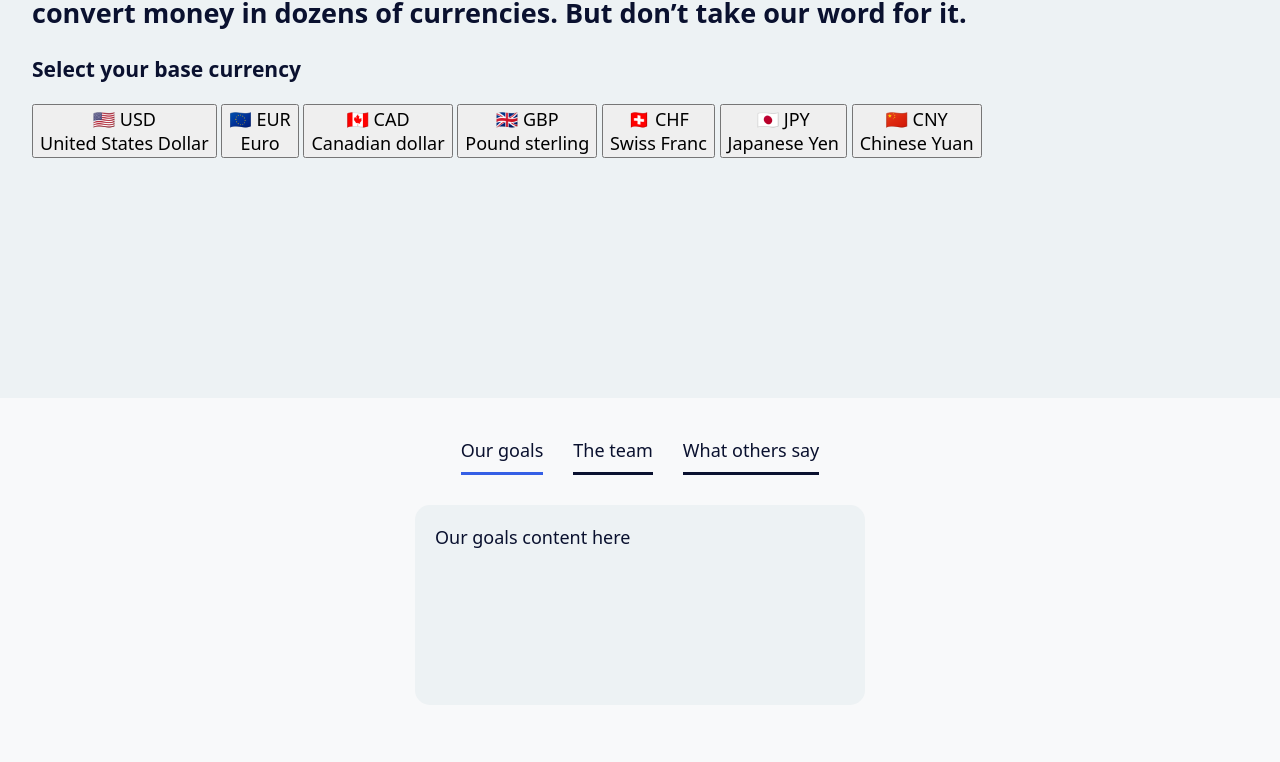
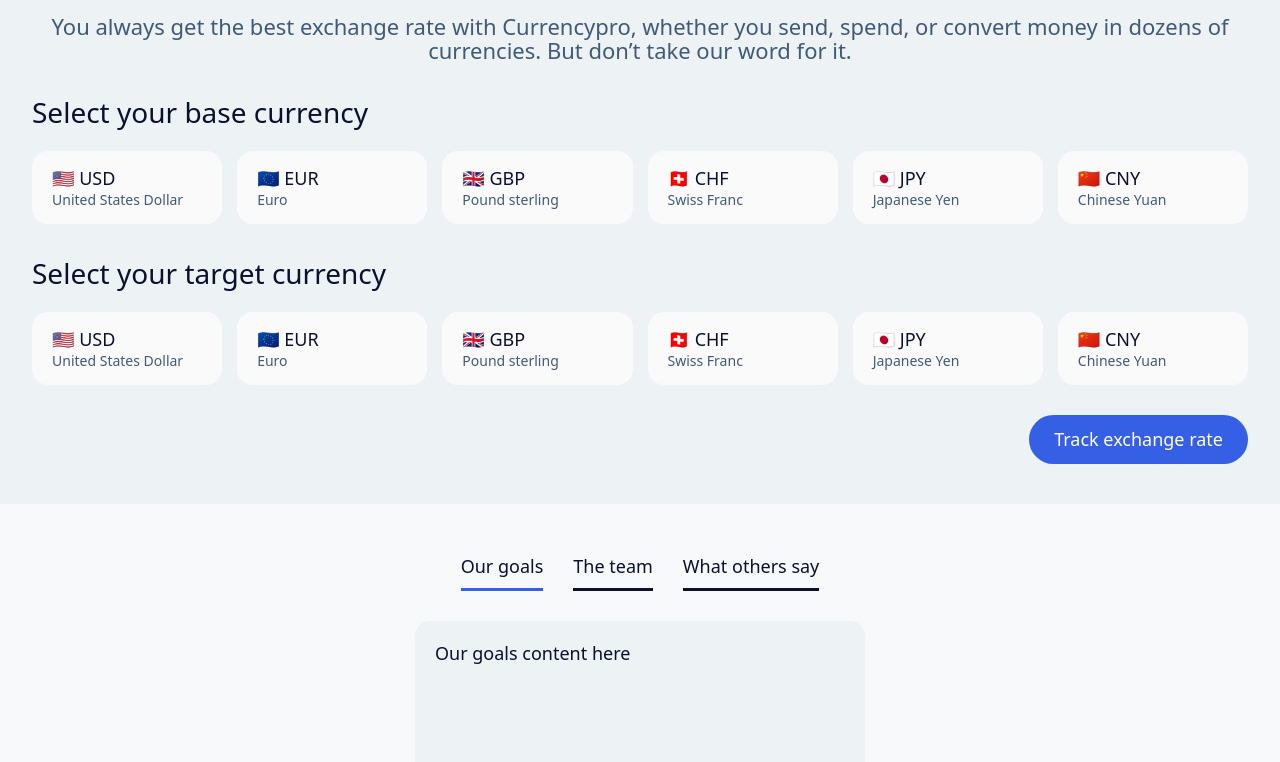
Before and after one commit to home2ego/currency-pro, a website built with Vite: page index.html in a window 1280 px wide. Shown: the part 190-952 px from the top of the page. Built offline with nearby package versions, Linux system fonts and the light colour scheme.

Commit message:
add currency

```diff
--- a/components/_base.css
+++ b/components/_base.css
@@ -5,8 +5,6 @@
   background-color: #f8f9fa;
 
   scroll-behavior: smooth;
-
-  /* color: #5f738d; */
 }
 
 * {
@@ -22,6 +20,8 @@
 }
 
 h1,
+h2,
+h3,
 p {
   margin: 0;
 }
@@ -41,3 +41,13 @@
 input {
   font: inherit;
 }
+
+em {
+  font-style: inherit;
+}
+
+a:focus-visible,
+button:focus-visible {
+  outline: 3px solid #355fe5;
+  outline-offset: 2px;
+}
--- a/components/button.css
+++ b/components/button.css
@@ -3,16 +3,15 @@
   background-color: #355fe5;
   color: #fff;
   padding: 12.5px 25px;
-  border-radius: 12.5px;
+  border-radius: 100px;
 }
 
 .btn-link {
-  transition: translate 0.27s, opacity 0.27s;
+  transition: scale 0.3s cubic-bezier(0, 0, 0.2, 1);
 }
 
 .btn-link:hover {
-  translate: 1.25px 1.25px;
-  opacity: 0.95;
+  scale: 1.035;
 }
 
 .btn-link:active {
--- /dev/null
+++ b/components/currency-wrapper.css
@@ -0,0 +1,63 @@
+.currency-wrapper {
+  display: flex;
+  flex-direction: column;
+  row-gap: 30px;
+}
+
+.currency-wrapper h1 {
+  font-size: 42px;
+  font-weight: 600;
+  line-height: 1.1;
+
+  text-align: center;
+}
+
+.currency-wrapper h2 {
+  font-size: 22px;
+  font-weight: 400;
+  line-height: 1.1;
+  color: #415a77;
+
+  text-align: center;
+}
+
+.currency-wrapper h1 em {
+  color: #355fe5;
+}
+
+.cards-wrapper h3 {
+  font-size: 28px;
+  font-weight: 400;
+
+  margin-bottom: 20px;
+}
+
+.cards {
+  display: grid;
+  justify-content: center;
+  grid-template-columns: repeat(auto-fill, minmax(170px, 1fr));
+  gap: 30px 15px;
+}
+
+.cards .card {
+  background-color: #fafafa;
+  padding: 15px 20px;
+  border-radius: 16px;
+  cursor: pointer;
+
+  transition: box-shadow 0.3s cubic-bezier(0, 0, 0.2, 1);
+}
+
+.cards .card:hover {
+  box-shadow: 12px 12px 12px rgba(0 0 0 / 10%);
+}
+
+.card__name {
+  font-size: 14px;
+  color: #415a77;
+}
+
+.currency-wrapper__btn {
+  width: max-content;
+  align-self: flex-end;
+}
--- a/components/layout-section.css
+++ b/components/layout-section.css
@@ -1,10 +1,9 @@
 .layout-section {
-  margin-bottom: 30px;
+  padding: 40px 0;
 }
 
 .layout-section:first-child {
   background-color: #edf2f4;
-  height: 500px;
 }
 
 @media (max-width: 450px) {
--- a/index.html
+++ b/index.html
@@ -28,44 +28,75 @@
     <main>
       <section class="layout-section">
         <div class="container">
+          <div class="currency-wrapper">
             <h1>The safe and easy way to <em>exchange</em> your <em>money</em></h1>
+
             <h2>
-            You always get the best exchange rate with Currencypro, whether you send, spend, or convert money in dozens
-            of currencies. But don’t take our word for it.
+              You always get the best exchange rate with Currencypro, whether you send, spend, or convert money in
+              dozens of currencies. But don’t take our word for it.
             </h2>
-          <div class="base-currency">
+
+            <div class="cards-wrapper">
               <h3>Select your base currency</h3>
-
               <div class="cards">
-              <button class="card">
+                <button class="card ax-button">
                   <p>🇺🇸 USD</p>
-                <p>United States Dollar</p>
+                  <p class="card__name">United States Dollar</p>
                 </button>
-              <button class="card">
+                <button class="card ax-button">
                   <p>🇪🇺 EUR</p>
-                <p>Euro</p>
+                  <p class="card__name">Euro</p>
                 </button>
-              <button class="card">
-                <p>🇨🇦 CAD</p>
-                <p>Canadian dollar</p>
+                <button class="card ax-button">
+                  <p>🇬🇧 GBP</p>
+                  <p class="card__name">Pound sterling</p>
                 </button>
-              <button class="card">
-                <p>🇬🇧 GBP</p>
-                <p>Pound sterling</p>
+                <button class="card ax-button">
+                  <p>🇨🇭 CHF</p>
+                  <p class="card__name">Swiss Franc</p>
                 </button>
-              <button class="card">
-                <p>🇨🇭 CHF</p>
-                <p>Swiss Franc</p>
+                <button class="card ax-button">
+                  <p>🇯🇵 JPY</p>
+                  <p class="card__name">Japanese Yen</p>
                 </button>
-              <button class="card">
-                <p>🇯🇵 JPY</p>
-                <p>Japanese Yen</p>
-              </button>
-              <button class="card">
+                <button class="card ax-button">
                   <p>🇨🇳 CNY</p>
-                <p>Chinese Yuan</p>
+                  <p class="card__name">Chinese Yuan</p>
                 </button>
               </div>
+            </div>
+
+            <div class="cards-wrapper">
+              <h3>Select your target currency</h3>
+              <div class="cards">
+                <button class="card ax-button">
+                  <p>🇺🇸 USD</p>
+                  <p class="card__name">United States Dollar</p>
+                </button>
+                <button class="card ax-button">
+                  <p>🇪🇺 EUR</p>
+                  <p class="card__name">Euro</p>
+                </button>
+                <button class="card ax-button">
+                  <p>🇬🇧 GBP</p>
+                  <p class="card__name">Pound sterling</p>
+                </button>
+                <button class="card ax-button">
+                  <p>🇨🇭 CHF</p>
+                  <p class="card__name">Swiss Franc</p>
+                </button>
+                <button class="card ax-button">
+                  <p>🇯🇵 JPY</p>
+                  <p class="card__name">Japanese Yen</p>
+                </button>
+                <button class="card ax-button">
+                  <p>🇨🇳 CNY</p>
+                  <p class="card__name">Chinese Yuan</p>
+                </button>
+              </div>
+            </div>
+
+            <a href="#" class="currency-wrapper__btn btn btn-link">Track exchange rate</a>
           </div>
         </div>
       </section>
--- a/style.css
+++ b/style.css
@@ -2,9 +2,9 @@
 @import url(/components/container.css);
 @import url(/components/ax-button.css);
 @import url(/components/header.css);
+@import url(/components/button.css);
 @import url(/components/layout-section.css);
+@import url(/components/currency-wrapper.css);
 @import url(/components/tabs.css);
 @import url(/components/footer.css);
 @import url(/components/media.css);
-
-@import url(/components/button.css);
```
Lines whose indentation alone changed are shown as unchanged.
